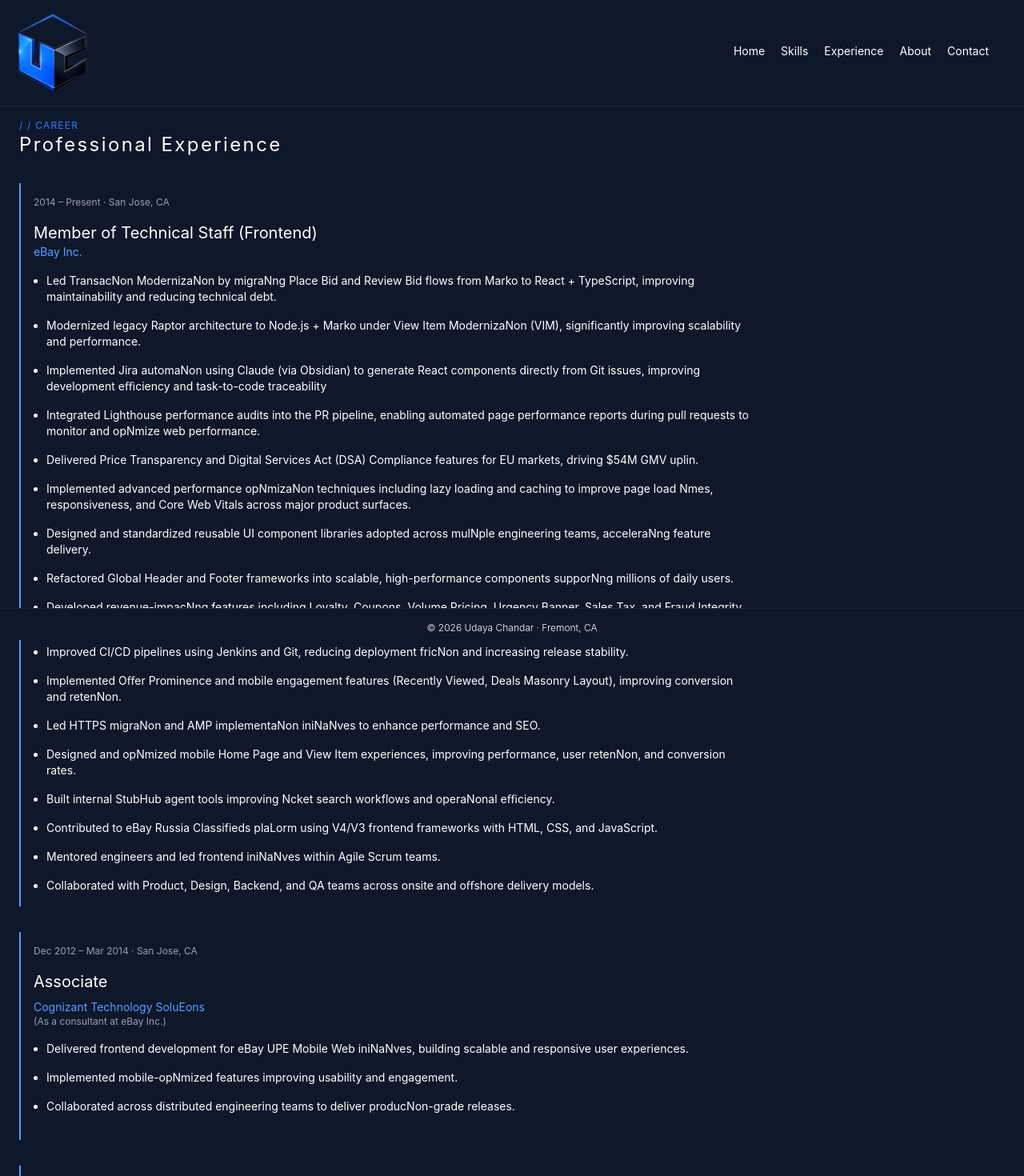
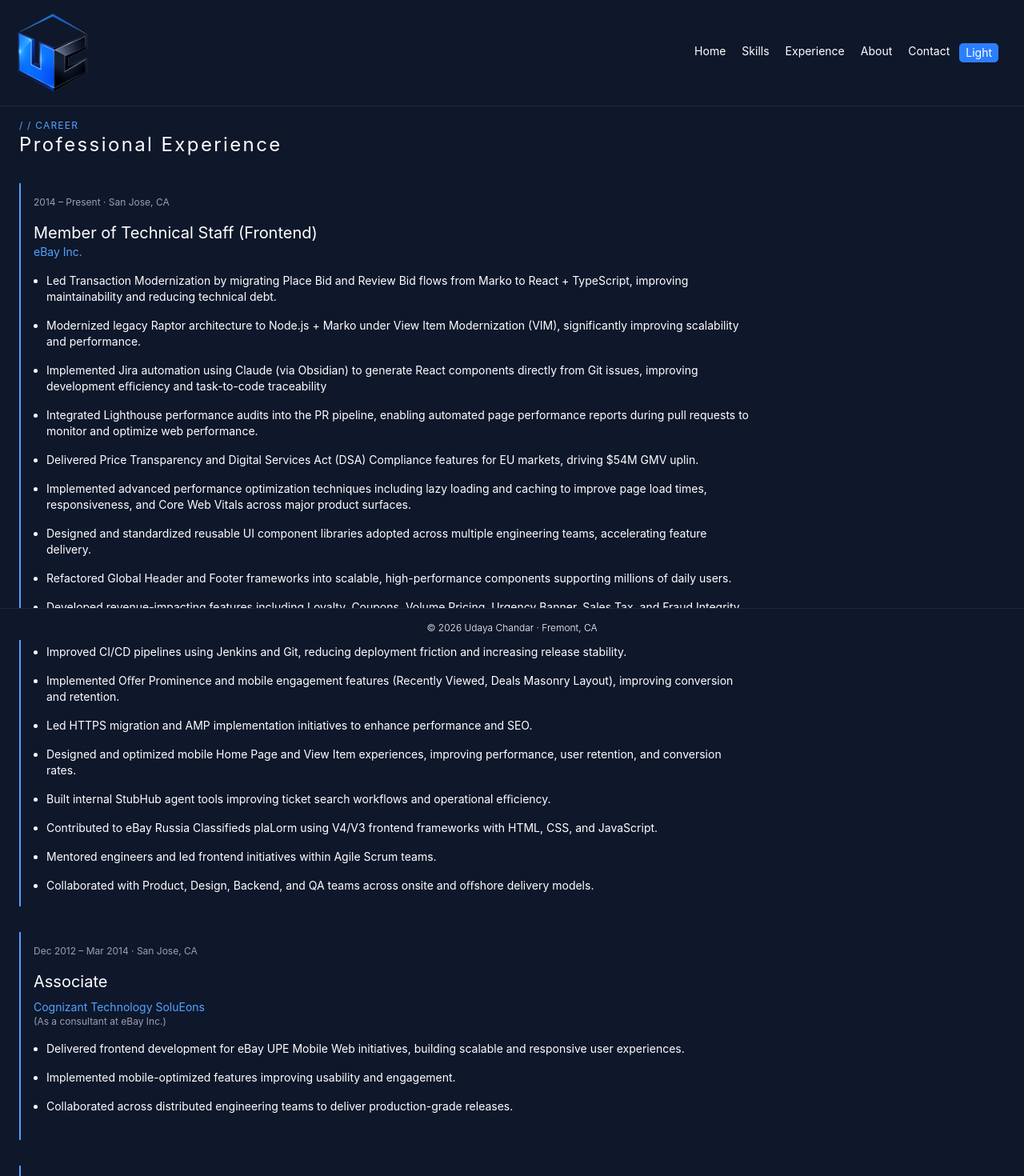
Before and after one commit to udayamca/udaya-profile, a React (Vite) app: page /experience in a window 1280 px wide. Shown: the top 1470 px of the page at 80% size. Built offline with nearby package versions, Linux system fonts and the light colour scheme.

Commit message:
adding dark mode

```diff
--- a/src/App.tsx
+++ b/src/App.tsx
@@ -8,11 +8,19 @@
 import About from "./pages/About";
 import Contact from "./pages/Contact";
 
+import { useState } from "react";
+
 function App() {
+  const [toggleEnabled, setToggleEnabled] = useState(true);
   return (
     <>
-      <div className="min-h-screen bg-slate-900">
-        <Navbar />
+      <div
+        className={`min-h-screen dark:bg-slate-900 ${toggleEnabled ? "dark" : ""}`}
+      >
+        <Navbar
+          toggleEnabled={toggleEnabled}
+          onToggleChange={setToggleEnabled}
+        />
         <Routes>
           <Route path="/" element={<Home />}></Route>
           <Route path="/skills" element={<Skill />}></Route>
--- a/src/components/Footer.tsx
+++ b/src/components/Footer.tsx
@@ -2,7 +2,7 @@
   const year: number = new Date().getFullYear();
   return (
     <>
-      <div className="h-10 bg-slate-900 text-white text-center font-light text-xs p-4 fixed bottom-0 w-full border-t-1 border-gray-800">
+      <div className="h-10  dark:bg-slate-900 text-black dark:text-white text-center font-light text-xs p-4 fixed bottom-0 w-full border-t-1 border-blue-300 dark:border-gray-800">
         © {year} Udaya Chandar · Fremont, CA
       </div>
     </>
--- a/src/components/Navbar.tsx
+++ b/src/components/Navbar.tsx
@@ -2,23 +2,34 @@
 import { Link } from "react-router-dom";
 import ucLogo from "../assets/uc-logo.png";
 
-export default function Navbar() {
+import Toggle from "./Toggle";
+
+type NavbarProps = {
+  toggleEnabled: boolean;
+  onToggleChange: (value: boolean) => void;
+};
+
+const Navbar: React.FC<NavbarProps> = ({ toggleEnabled, onToggleChange }) => {
   const [open, setOpen] = useState(false);
   return (
     <>
       <div
-        className="flex items-center justify-between bg-slate-900 text-white p-4 border-b-1 border-gray-800
+        className="flex items-center justify-between bg-slate-9001 dark:bg-slate-900 text-slate-900 dark:text-white p-4 border-b-1 border-blue-300 dark:border-gray-800
       "
       >
         <div>
           <img src={ucLogo} alt="Udaya Chandar" className="w-15 sm:w-25" />
         </div>
-        <button
-          className="text-2xl cursor-pointer sm:hidden"
-          onClick={() => setOpen(!open)}
-        >
-          ☰
-        </button>
+
+        <div className="flex items-center sm:hidden gap-2">
+          <button
+            className="text-2xl cursor-pointer sm:hidden text-right mb-2"
+            onClick={() => setOpen(!open)}
+          >
+            ☰
+          </button>
+          <Toggle enabled={toggleEnabled} onToggle={onToggleChange} />
+        </div>
         <div className="hidden sm:flex gap-2 p-4 text-sm">
           <Link
             to="/"
@@ -46,14 +57,15 @@
           </Link>
           <Link
             to="/contact"
-            className="mr-3 pb-1 boder-b-2 hover:border-b-2 hover:border-blue-500 hover:text-base hover:text-blue-500 transition-all duration-500 "
+            className="mr-1 pb-1 boder-b-2 hover:border-b-2 hover:border-blue-500 hover:text-base hover:text-blue-500 transition-all duration-500 "
           >
             Contact
           </Link>
+          <Toggle enabled={toggleEnabled} onToggle={onToggleChange} />
         </div>
       </div>
       {open && (
-        <div className="flex flex-col  text-center text-white  gap-2 p-4 text-xs sm:hidden">
+        <div className="flex flex-col  text-center text-black dark:text-white  gap-2 p-4 text-xs sm:hidden transition-all duration-500">
           <Link
             to="/"
             className="mr-3 pb-1 boder-b-2 hover:border-b-2 hover:border-blue-500 hover:text-sm hover:text-blue-500 transition-all duration-500  "
@@ -88,4 +100,6 @@
       )}
     </>
   );
-}
+};
+
+export default Navbar;
--- a/src/components/Sections.tsx
+++ b/src/components/Sections.tsx
@@ -6,8 +6,10 @@
 
 export default function Section({ title, subTitle, children }: Props) {
   return (
-    <section className="section m-4">
-      <div className="text-xs text-blue-500 tracking-widest">{subTitle}</div>
+    <section className="text-black dark:text-white section m-4">
+      <div className="text-xs text-blue-500 dark:text-blue-400 tracking-widest">
+        {subTitle}
+      </div>
       <h2 className="text-lg sm:text-2xl tracking-widest ">{title}</h2>
       {children}
     </section>
--- /dev/null
+++ b/src/components/Toggle.tsx
@@ -0,0 +1,32 @@
+import React from "react";
+
+type ToggleProps = {
+  enabled: boolean;
+  onToggle: (value: boolean) => void;
+};
+
+const Toggle: React.FC<ToggleProps> = ({ enabled, onToggle }) => {
+  return (
+    <div>
+      <button
+        onClick={() => onToggle(!enabled)}
+        aria-label={enabled ? "dark" : "light"}
+        className="text-sm cursor-pointer"
+        style={{
+          padding: "2px 8px",
+          background: enabled
+            ? "oklch(62.3% 0.214 259.815)"
+            : "oklch(27.9% 0.041 260.031)",
+          color: "white",
+          border: "none",
+          borderRadius: "5px",
+          minWidth: "40px",
+        }}
+      >
+        {enabled ? "Light" : "Dark"}
+      </button>
+    </div>
+  );
+};
+
+export default Toggle;
--- a/src/pages/Experience.tsx
+++ b/src/pages/Experience.tsx
@@ -2,7 +2,7 @@
 
 export default function Experience() {
   return (
-    <div className="text-white text-sm ml-2 mb-10">
+    <div className="text-back dark:text-white text-sm ml-2 mb-10">
       <Section title="Professional Experience" subTitle="/ / CAREER">
         <div className="grid gap-4 sm:gap-8">
           <div className="grid border-l-2 border-blue-400 p-4 mt-8 sm:w-3/4">
@@ -10,81 +10,83 @@
               2014 – Present · San Jose, CA
             </div>
             <div className="text-xl">Member of Technical Staff (Frontend)</div>
-            <div className="text-sm text-blue-400 mb-4">eBay Inc.</div>
+            <div className="text-sm text-blue-500 dark:text-blue-400  mb-4">
+              eBay Inc.
+            </div>
             <ul className="list-disc pl-4 x-1/2">
               <li className="mb-4">
-                Led TransacNon ModernizaNon by migraNng Place Bid and Review Bid
-                flows from Marko to React + TypeScript, improving
+                Led Transaction Modernization by migrating Place Bid and Review
+                Bid flows from Marko to React + TypeScript, improving
                 maintainability and reducing technical debt.
               </li>
               <li className="mb-4">
                 Modernized legacy Raptor architecture to Node.js + Marko under
-                View Item ModernizaNon (VIM), significantly improving
+                View Item Modernization (VIM), significantly improving
                 scalability and performance.
               </li>
               <li className="mb-4">
-                Implemented Jira automaNon using Claude (via Obsidian) to
+                Implemented Jira automation using Claude (via Obsidian) to
                 generate React components directly from Git issues, improving
                 development eﬃciency and task-to-code traceability
               </li>
               <li className="mb-4">
                 Integrated Lighthouse performance audits into the PR pipeline,
                 enabling automated page performance reports during pull requests
-                to monitor and opNmize web performance.
+                to monitor and optimize web performance.
               </li>
               <li className="mb-4">
                 Delivered Price Transparency and Digital Services Act (DSA)
                 Compliance features for EU markets, driving $54M GMV uplin.
               </li>
               <li className="mb-4">
-                Implemented advanced performance opNmizaNon techniques including
-                lazy loading and caching to improve page load Nmes,
+                Implemented advanced performance optimization techniques
+                including lazy loading and caching to improve page load times,
                 responsiveness, and Core Web Vitals across major product
                 surfaces.
               </li>
               <li className="mb-4">
                 Designed and standardized reusable UI component libraries
-                adopted across mulNple engineering teams, acceleraNng feature
+                adopted across multiple engineering teams, accelerating feature
                 delivery.
               </li>
               <li className="mb-4">
                 Refactored Global Header and Footer frameworks into scalable,
-                high-performance components supporNng millions of daily users.
+                high-performance components supporting millions of daily users.
               </li>
               <li className="mb-4">
-                Developed revenue-impacNng features including Loyalty, Coupons,
+                Developed revenue-impacting features including Loyalty, Coupons,
                 Volume Pricing, Urgency Banner, Sales Tax, and Fraud Integrity
                 systems.
               </li>
               <li className="mb-4">
                 Improved CI/CD pipelines using Jenkins and Git, reducing
-                deployment fricNon and increasing release stability.
+                deployment friction and increasing release stability.
               </li>
               <li className="mb-4">
                 Implemented Oﬀer Prominence and mobile engagement features
                 (Recently Viewed, Deals Masonry Layout), improving conversion
-                and retenNon.
+                and retention.
               </li>
               <li className="mb-4">
-                Led HTTPS migraNon and AMP implementaNon iniNaNves to enhance
-                performance and SEO.
+                Led HTTPS migration and AMP implementation initiatives to
+                enhance performance and SEO.
               </li>
               <li className="mb-4">
-                Designed and opNmized mobile Home Page and View Item
-                experiences, improving performance, user retenNon, and
+                Designed and optimized mobile Home Page and View Item
+                experiences, improving performance, user retention, and
                 conversion rates.
               </li>
               <li className="mb-4">
-                Built internal StubHub agent tools improving Ncket search
-                workflows and operaNonal eﬃciency.
+                Built internal StubHub agent tools improving ticket search
+                workflows and operational eﬃciency.
               </li>
               <li className="mb-4">
                 Contributed to eBay Russia Classifieds plaLorm using V4/V3
                 frontend frameworks with HTML, CSS, and JavaScript.
               </li>
               <li className="mb-4">
-                Mentored engineers and led frontend iniNaNves within Agile Scrum
-                teams.
+                Mentored engineers and led frontend initiatives within Agile
+                Scrum teams.
               </li>
               <li className="">
                 Collaborated with Product, Design, Backend, and QA teams across
@@ -97,7 +99,7 @@
               Dec 2012 – Mar 2014 · San Jose, CA
             </div>
             <div className="text-xl mb-2">Associate</div>
-            <div className="text-sm text-blue-400">
+            <div className="text-sm text-blue-500 dark:text-blue-400 ">
               Cognizant Technology SoluEons
             </div>
             <div className="text-xs text-gray-400 mb-4">
@@ -106,15 +108,15 @@
             <ul className="list-disc pl-4 x-1/2">
               <li className="mb-4">
                 Delivered frontend development for eBay UPE Mobile Web
-                iniNaNves, building scalable and responsive user experiences.
+                initiatives, building scalable and responsive user experiences.
               </li>
               <li className="mb-4">
-                Implemented mobile-opNmized features improving usability and
+                Implemented mobile-optimized features improving usability and
                 engagement.
               </li>
               <li className="mb-4">
                 Collaborated across distributed engineering teams to deliver
-                producNon-grade releases.
+                production-grade releases.
               </li>
             </ul>
           </div>
@@ -123,7 +125,7 @@
               Jun 2010 – Nov 2012 · Chennai
             </div>
             <div className="text-xl mb-2">Associate</div>
-            <div className="text-sm text-blue-400">
+            <div className="text-sm text-blue-500 dark:text-blue-400 ">
               Cognizant Technology SoluEons
             </div>
             <div className="text-xs text-gray-400 mb-4">
@@ -131,15 +133,15 @@
             </div>
             <ul className="list-disc pl-4 x-1/2">
               <li className="mb-4">
-                Contributed to frontend engineering iniNaNves supporNng global
-                eCommerce plaLorms.
+                Contributed to frontend engineering initiatives supporting
+                global eCommerce plaLorms.
               </li>
               <li className="mb-4">
                 Developed scalable UI features using HTML, CSS, and JavaScript
                 frameworks.
               </li>
               <li className="mb-4">
-                ParNcipated in Agile development cycles and cross-funcNonal
+                Participated in Agile development cycles and cross-functional
                 delivery.
               </li>
             </ul>
--- a/src/pages/Skills.tsx
+++ b/src/pages/Skills.tsx
@@ -2,10 +2,10 @@
 export default function Skils() {
   return (
     <>
-      <div className="text-white ml-2 mb-10">
+      <div className="text-black dark:text-white ml-2 mb-10">
         <Section title="Technical Skills" subTitle="/ / EXPERTISE">
-          <div className="grid grid-cols-1 sm:grid-cols-2 md:grid-cols-3 lg:grid-cols-4 bg-slate-900 gap-4 mt-4 text-center">
-            <div className="bg-slate-800 p-2 rounded text-white hover:text-blue-500 text-sm hover:text-base border border-slate-700 hover:border-blue-500 pointer-events-auto hover:scale-105 transition-all duration-500 ">
+          <div className="grid grid-cols-1 sm:grid-cols-2 md:grid-cols-3 lg:grid-cols-4 dark:bg-slate-900 gap-4 mt-4 text-center">
+            <div className="bg-slate-800 p-3 rounded text-white hover:text-blue-500 text-sm hover:text-base border border-slate-700 hover:border-blue-500 pointer-events-auto hover:scale-105 transition-all duration-500 ">
               React
             </div>
             <div className="bg-slate-800 p-3 rounded text-white hover:text-blue-500 text-sm hover:text-base border border-slate-700 hover:border-blue-500 pointer-events-auto hover:scale-105 transition-all duration-500">
@@ -15,10 +15,10 @@
               JavaScript
             </div>
             <div className="bg-slate-800 p-3 rounded text-white hover:text-blue-500 text-sm hover:text-base border border-slate-700 hover:border-blue-500 pointer-events-auto hover:scale-105 transition-all duration-500">
-              Node.js
+              NodeJS
             </div>
             <div className="bg-slate-800 p-3 rounded text-white hover:text-blue-500 text-sm hover:text-base border border-slate-700 hover:border-blue-500 pointer-events-auto hover:scale-105 transition-all duration-500">
-              Next.js
+              NextJS
             </div>
             <div className="bg-slate-800 p-3 rounded text-white hover:text-blue-500 text-sm hover:text-base border border-slate-700 hover:border-blue-500 pointer-events-auto hover:scale-105 transition-all duration-500">
               Marko
@@ -28,6 +28,9 @@
             </div>
             <div className="bg-slate-800 p-3 rounded text-white hover:text-blue-500 text-sm hover:text-base border border-slate-700 hover:border-blue-500 pointer-events-auto hover:scale-105 transition-all duration-500">
               CSS3
+            </div>
+            <div className="bg-slate-800 p-3 rounded text-white hover:text-blue-500 text-sm hover:text-base border border-slate-700 hover:border-blue-500 pointer-events-auto hover:scale-105 transition-all duration-500">
+              Tailwindcss
             </div>
             <div className="bg-slate-800 p-3 rounded text-white hover:text-blue-500 text-sm hover:text-base border border-slate-700 hover:border-blue-500 pointer-events-auto hover:scale-105 transition-all duration-500">
               Micro Frontends
@@ -65,6 +68,18 @@
             <div className="bg-slate-800 p-3 rounded text-white hover:text-blue-500 text-sm hover:text-base border border-slate-700 hover:border-blue-500 pointer-events-auto hover:scale-105 transition-all duration-500">
               Lighthouse CI
             </div>
+            <div className="bg-slate-800 p-3 rounded text-white hover:text-blue-500 text-sm hover:text-base border border-slate-700 hover:border-blue-500 pointer-events-auto hover:scale-105 transition-all duration-500">
+              Claude (ai)
+            </div>
+            <div className="bg-slate-800 p-3 rounded text-white hover:text-blue-500 text-sm hover:text-base border border-slate-700 hover:border-blue-500 pointer-events-auto hover:scale-105 transition-all duration-500">
+              ChatGPT (ai)
+            </div>
+            <div className="bg-slate-800 p-3 rounded text-white hover:text-blue-500 text-sm hover:text-base border border-slate-700 hover:border-blue-500 pointer-events-auto hover:scale-105 transition-all duration-500">
+              Copilot (ai)
+            </div>
+            <div className="bg-slate-800 p-3 rounded text-white hover:text-blue-500 text-sm hover:text-base border border-slate-700 hover:border-blue-500 pointer-events-auto hover:scale-105 transition-all duration-500">
+              Cline (ai)
+            </div>
           </div>
         </Section>
       </div>
```
Also changed, not shown: src/pages/About.tsx (+6 -4 lines), src/pages/Contact.tsx (+4 -4 lines), src/pages/Home.tsx (+22 -16 lines).
